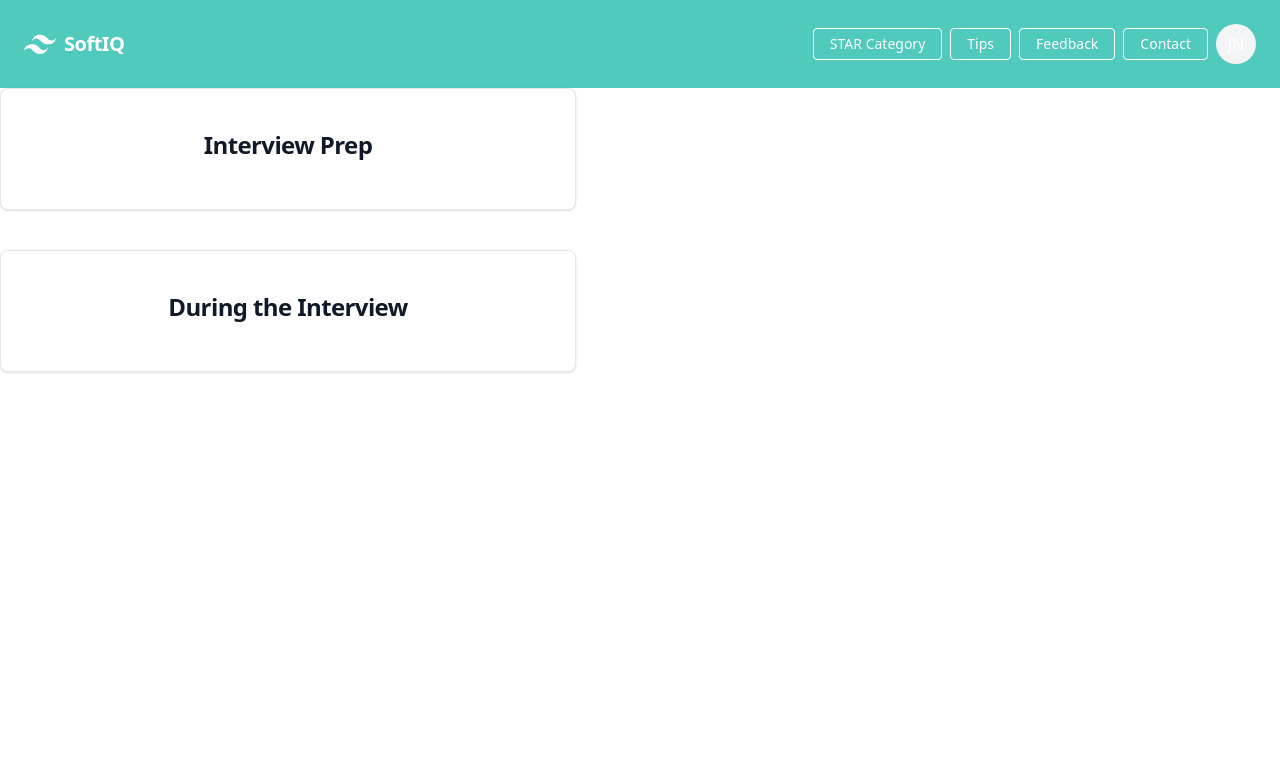
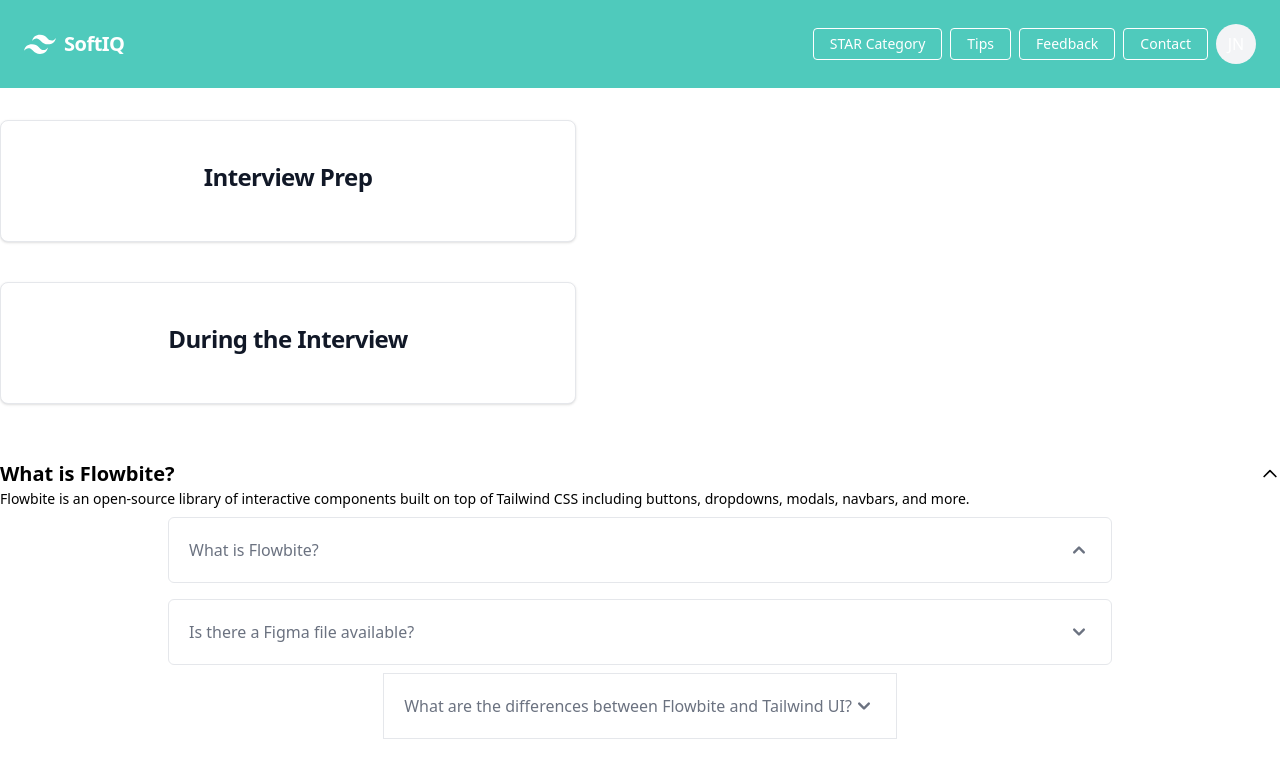
Before and after one commit to RavenGard/SoftIQ, a React (Vite) app in the folder client/: page /tips in a window 1280 px wide. Shown: the top 778 px of the page. Built offline with nearby package versions, Linux system fonts and the light colour scheme.

Commit message:
added accordion feature to the tips page

```diff
--- a/client/package.json
+++ b/client/package.json
@@ -10,6 +10,7 @@
   },
   "dependencies": {
     "@auth0/auth0-react": "^2.0.0",
+    "@material-tailwind/react": "^1.4.2",
     "react": "^18.2.0",
     "react-dom": "^18.2.0",
     "react-router-dom": "^6.8.1"
--- a/client/src/Components/Tips/Carousel.jsx
+++ b/client/src/Components/Tips/Carousel.jsx
@@ -1,78 +1,121 @@
 import React from "react";
+import { Fragment, useState } from "react";
+import { Accordion, AccordionHeader, AccordionBody, } from "@material-tailwind/react";
 // import demoData from "../images/demodata.jpg";
 // import images from "client\src\assets\demoDataPic.jpg";
 
 
 //let image = "https://www.searchenginejournal.com/wp-content/uploads/2019/07/the-essential-guide-to-using-images-legally-online.png";
 
+function Icon({ id, open }) {
+    return (
+      <svg
+        xmlns="http://www.w3.org/2000/svg"
+        className={`${
+          id === open ? "rotate-180" : ""
+        } h-5 w-5 transition-transform`}
+        fill="none"
+        viewBox="0 0 24 24"
+        stroke="currentColor"
+        strokeWidth={2}
+      >
+        <path strokeLinecap="round" strokeLinejoin="round" d="M19 9l-7 7-7-7" />
+      </svg>
+    );
+}
+
 const Carousel = () => {
+
+    const [open, setOpen] = useState(1);
+
+    const handleOpen = (value) => {
+        setOpen(open === value ? 0 : value);
+    };
 
     return (
 
-        <div class="flex-col justify-center space-y-10 ">
-            <a href="#" class="flex flex-col justify-center bg-white border border-gray-200 rounded-lg shadow md:flex-row md:max-w-xl hover:bg-gray-100 dark:border-gray-700 dark:bg-gray-800 dark:hover:bg-gray-700">
-                <div class="flex flex-col justify-center p-10 leading-normal">
+        <div>
+
+            <div class="flex flex-col w-full space-y-10 pt-8">
+
+                <a href="#" class="flex justify-center w-full bg-white border border-gray-200 rounded-lg shadow md:flex-row md:max-w-xl hover:bg-gray-100 dark:border-gray-700 dark:bg-gray-800 dark:hover:bg-gray-700">
+                    <div class="justify-center p-10 leading-normal ite">
                         <h5 class="mb-2 text-2xl font-bold tracking-tight text-gray-900 dark:text-white">Interview Prep</h5>
                     </div>
                 </a>
-            <a href="#" class="flex flex-col justify-center bg-white border border-gray-200 rounded-lg shadow md:flex-row md:max-w-xl hover:bg-gray-100 dark:border-gray-700 dark:bg-gray-800 dark:hover:bg-gray-700">
-                <div class="flex flex-col justify-between p-10 leading-normal">
+                <a href="#" class=" flex justify-center bg-white border border-gray-200 rounded-lg shadow md:flex-row md:max-w-xl hover:bg-gray-100 dark:border-gray-700 dark:bg-gray-800 dark:hover:bg-gray-700">
+                    <div class="justify-between p-10 leading-normal">
                         <h5 class="mb-2 text-2xl font-bold tracking-tight text-gray-900 dark:text-white">During the Interview</h5>
                     </div>
                 </a>
+
             </div>
 
 
-        // <button type="button" class="text-white bg-gradient-to-r from-blue-500 via-blue-600 to-blue-700 hover:bg-gradient-to-br focus:ring-4 focus:outline-none focus:ring-blue-300 dark:focus:ring-blue-800 font-medium rounded-lg text-sm px-5 py-2.5 text-center mr-2 mb-2">Blue</button>
-        // <button type="button" class="text-white bg-gradient-to-r from-green-400 via-green-500 to-green-600 hover:bg-gradient-to-br focus:ring-4 focus:outline-none focus:ring-green-300 dark:focus:ring-green-800 font-medium rounded-lg text-sm px-5 py-2.5 text-center mr-2 mb-2">Green</button>
+            <div id="accordion-collapse" data-accordion="collapse" class= " flex flex-col pt-14 items-center" >
 
-        // <div id="default-carousel" class="relative w-full" data-carousel="slide">
+                <Fragment>
+                    <Accordion open={open===1} icon={<Icon id={1} open={open} />} class ="mb-2 justify-between px-5 py-5 w-full font-medium text-left text-gray-500 border border-b-1 border-gray-200 rounded-md focus:ring-4 focus:ring-gray-200 dark:focus:ring-gray-800 dark:border-gray-700 dark:text-gray-400 hover:bg-gray-100 dark:hover:bg-gray-800">
+                        <AccordionHeader onClick={() => handleOpen(1)}>
+                            What is Flowbite?
+                        </AccordionHeader>
 
-        //     <div class="relative h-56 overflow-hidden rounded-lg md:h-96">
-        //         <div class="hidden duration-700 ease-in-out" data-carousel-item>
+                        <AccordionBody>
+                            Flowbite is an open-source library of interactive components built on top of Tailwind CSS including buttons, dropdowns, modals, navbars, and more.
+                        </AccordionBody>
+                    </Accordion>
+                </Fragment>
 
-        //             <img src= {image} class="absolute block w-full -translate-x-1/2 -translate-y-1/2 top-1/2 left-1/2" alt="..."/>
-        //             {/* <p class="absolute block w-full -translate-x-1/2 -translate-y-1/2 top-1/2 left-1/2">Dummy data 1</p> */}
-        //         </div>
-        //         <div class="hidden duration-700 ease-in-out" data-carousel-item>
-        //             <p >Tip 2</p>
-        //         </div>
-        //         <div class="hidden duration-700 ease-in-out" data-carousel-item>
-        //             <p>I can see tip 3</p>
-        //         </div>
-        //         <div class="hidden duration-700 ease-in-out" data-carousel-item>
-        //             <p>tip 4</p>
-        //         </div>
-        //         <div class="hidden duration-700 ease-in-out" data-carousel-item>
-        //             <p>tip 5</p>
-        //         </div>
-        //     </div>
+                <h2 id="accordion-collapse-heading-1" class = "py-2 px-2 w-9/12">
+                    <button type="button" class="flex items-center justify-between w-full p-5 font-medium text-left text-gray-500 border border-b-1 border-gray-200 rounded-md focus:ring-4 focus:ring-gray-200 dark:focus:ring-gray-800 dark:border-gray-700 dark:text-gray-400 hover:bg-gray-100 dark:hover:bg-gray-800" data-accordion-target="#accordion-collapse-body-1" aria-expanded="true" aria-controls="accordion-collapse-body-1">
+                    <span>What is Flowbite?</span>
+                    <svg data-accordion-icon class="w-6 h-6 rotate-180 shrink-0" fill="currentColor" viewBox="0 0 20 20" xmlns="http://www.w3.org/2000/svg"><path fill-rule="evenodd" d="M5.293 7.293a1 1 0 011.414 0L10 10.586l3.293-3.293a1 1 0 111.414 1.414l-4 4a1 1 0 01-1.414 0l-4-4a1 1 0 010-1.414z" clip-rule="evenodd"></path></svg>
+                    </button>
+                </h2>
 
-        //     <div class="absolute z-30 flex space-x-3 -translate-x-1/2 bottom-5 left-1/2">
-        //         <button type="button" class="w-3 h-3 rounded-full" aria-current="true" aria-label="Slide 1" data-carousel-slide-to="0"></button>
-        //         <button type="button" class="w-3 h-3 rounded-full" aria-current="false" aria-label="Slide 2" data-carousel-slide-to="1"></button>
-        //         <button type="button" class="w-3 h-3 rounded-full" aria-current="false" aria-label="Slide 3" data-carousel-slide-to="2"></button>
-        //         <button type="button" class="w-3 h-3 rounded-full" aria-current="false" aria-label="Slide 4" data-carousel-slide-to="3"></button>
-        //         <button type="button" class="w-3 h-3 rounded-full" aria-current="false" aria-label="Slide 5" data-carousel-slide-to="4"></button>
-        //     </div>
+                <div id="accordion-collapse-body-1" class="hidden" aria-labelledby="accordion-collapse-heading-1">
+                    <div class="p-5 font-light border border-b-0 border-gray-200 dark:border-gray-700 dark:bg-gray-900">
+                    <p class="mb-2 text-gray-500 dark:text-gray-400">Flowbite is an open-source library of interactive components built on top of Tailwind CSS including buttons, dropdowns, modals, navbars, and more.</p>
+                    <p class="text-gray-500 dark:text-gray-400">Check out this guide to learn how to <a href="/docs/getting-started/introduction/" class="text-blue-600 dark:text-blue-500 hover:underline">get started</a> and start developing websites even faster with components on top of Tailwind CSS.</p>
+                    </div>
+                </div>
 
-        //     <button type="button" class="absolute top-0 left-0 z-30 flex items-center justify-center h-full px-4 cursor-pointer group focus:outline-none" data-carousel-prev>
-        //         <span class="inline-flex items-center justify-center w-8 h-8 rounded-full sm:w-10 sm:h-10 bg-white/30 dark:bg-gray-800/30 group-hover:bg-white/50 dark:group-hover:bg-gray-800/60 group-focus:ring-4 group-focus:ring-white dark:group-focus:ring-gray-800/70 group-focus:outline-none">
-        //             <svg aria-hidden="true" class="w-5 h-5 text-white sm:w-6 sm:h-6 dark:text-gray-800" fill="none" stroke="currentColor" viewBox="0 0 24 24" xmlns="http://www.w3.org/2000/svg"><path stroke-linecap="round" stroke-linejoin="round" stroke-width="2" d="M15 19l-7-7 7-7"></path></svg>
-        //             <span class="sr-only">Previous</span>
-        //         </span>
-        //     </button>
+                <h2 id="accordion-collapse-heading-2" class = "py-2 px-2 w-9/12">
+                    <button type="button" class="flex items-center justify-between w-full p-5 font-medium text-left text-gray-500 border rounded-md border-gray-200 focus:ring-4 focus:ring-gray-200 dark:focus:ring-gray-800 dark:border-gray-700 dark:text-gray-400 hover:bg-gray-100 dark:hover:bg-gray-800" data-accordion-target="#accordion-collapse-body-2" aria-expanded="false" aria-controls="accordion-collapse-body-2">
+                    <span>Is there a Figma file available?</span>
+                    <svg data-accordion-icon class="w-6 h-6 shrink-0" fill="currentColor" viewBox="0 0 20 20" xmlns="http://www.w3.org/2000/svg"><path fill-rule="evenodd" d="M5.293 7.293a1 1 0 011.414 0L10 10.586l3.293-3.293a1 1 0 111.414 1.414l-4 4a1 1 0 01-1.414 0l-4-4a1 1 0 010-1.414z" clip-rule="evenodd"></path></svg>
+                    </button>
+                </h2>
 
-        //     <button type="button" class="absolute top-0 right-0 z-30 flex items-center justify-center h-full px-4 cursor-pointer group focus:outline-none" data-carousel-next>
-        //         <span class="inline-flex items-center justify-center w-8 h-8 rounded-full sm:w-10 sm:h-10 bg-white/30 dark:bg-gray-800/30 group-hover:bg-white/50 dark:group-hover:bg-gray-800/60 group-focus:ring-4 group-focus:ring-white dark:group-focus:ring-gray-800/70 group-focus:outline-none">
-        //             <svg aria-hidden="true" class="w-5 h-5 text-white sm:w-6 sm:h-6 dark:text-gray-800" fill="none" stroke="currentColor" viewBox="0 0 24 24" xmlns="http://www.w3.org/2000/svg"><path stroke-linecap="round" stroke-linejoin="round" stroke-width="2" d="M9 5l7 7-7 7"></path></svg>
-        //             <span class="sr-only">Next</span>
-        //         </span>
-        //     </button>
+                <div id="accordion-collapse-body-2" class="hidden" aria-labelledby="accordion-collapse-heading-2">
+                    <div class="p-5 font-light border border-b-0 border-gray-200 dark:border-gray-700">
+                    <p class="mb-2 text-gray-500 dark:text-gray-400">Flowbite is first conceptualized and designed using the Figma software so everything you see in the library has a design equivalent in our Figma file.</p>
+                    <p class="text-gray-500 dark:text-gray-400">Check out the <a href="https://flowbite.com/figma/" class="text-blue-600 dark:text-blue-500 hover:underline">Figma design system</a> based on the utility classes from Tailwind CSS and components from Flowbite.</p>
+                    </div>
+                </div>
 
-        // </div>
+                <h2 id="accordion-collapse-heading-3">
+                    <button type="button" class="flex items-center justify-between w-full p-5 font-medium text-left text-gray-500 border border-gray-200 focus:ring-4 focus:ring-gray-200 dark:focus:ring-gray-800 dark:border-gray-700 dark:text-gray-400 hover:bg-gray-100 dark:hover:bg-gray-800" data-accordion-target="#accordion-collapse-body-3" aria-expanded="false" aria-controls="accordion-collapse-body-3">
+                    <span>What are the differences between Flowbite and Tailwind UI?</span>
+                    <svg data-accordion-icon class="w-6 h-6 shrink-0" fill="currentColor" viewBox="0 0 20 20" xmlns="http://www.w3.org/2000/svg"><path fill-rule="evenodd" d="M5.293 7.293a1 1 0 011.414 0L10 10.586l3.293-3.293a1 1 0 111.414 1.414l-4 4a1 1 0 01-1.414 0l-4-4a1 1 0 010-1.414z" clip-rule="evenodd"></path></svg>
+                    </button>
+                </h2>
+
+                <div id="accordion-collapse-body-3" class="hidden" aria-labelledby="accordion-collapse-heading-3">
+                    <div class="p-5 font-light border border-t-0 border-gray-200 dark:border-gray-700">
+                        <p class="mb-2 text-gray-500 dark:text-gray-400">The main difference is that the core components from Flowbite are open source under the MIT license, whereas Tailwind UI is a paid product. Another difference is that Flowbite relies on smaller and standalone components, whereas Tailwind UI offers sections of pages.</p>
+                        <p class="mb-2 text-gray-500 dark:text-gray-400">However, we actually recommend using both Flowbite, Flowbite Pro, and even Tailwind UI as there is no technical reason stopping you from using the best of two worlds.</p>
+                        <p class="mb-2 text-gray-500 dark:text-gray-400">Learn more about these technologies:</p>
+                        <ul class="pl-5 text-gray-500 list-disc dark:text-gray-400">
+                            <li><a href="https://flowbite.com/pro/" class="text-blue-600 dark:text-blue-500 hover:underline">Flowbite Pro</a></li>
+                            <li><a href="https://tailwindui.com/" rel="nofollow" class="text-blue-600 dark:text-blue-500 hover:underline">Tailwind UI</a></li>
+                        </ul>
+                    </div>
+                </div>
+            </div>
+
+        </div>
 
     );
 };
-
 export default Carousel;
```
Also changed, not shown: 1 other file (tests, documents, lock files or other folders). Lines whose indentation alone changed are shown as unchanged.
